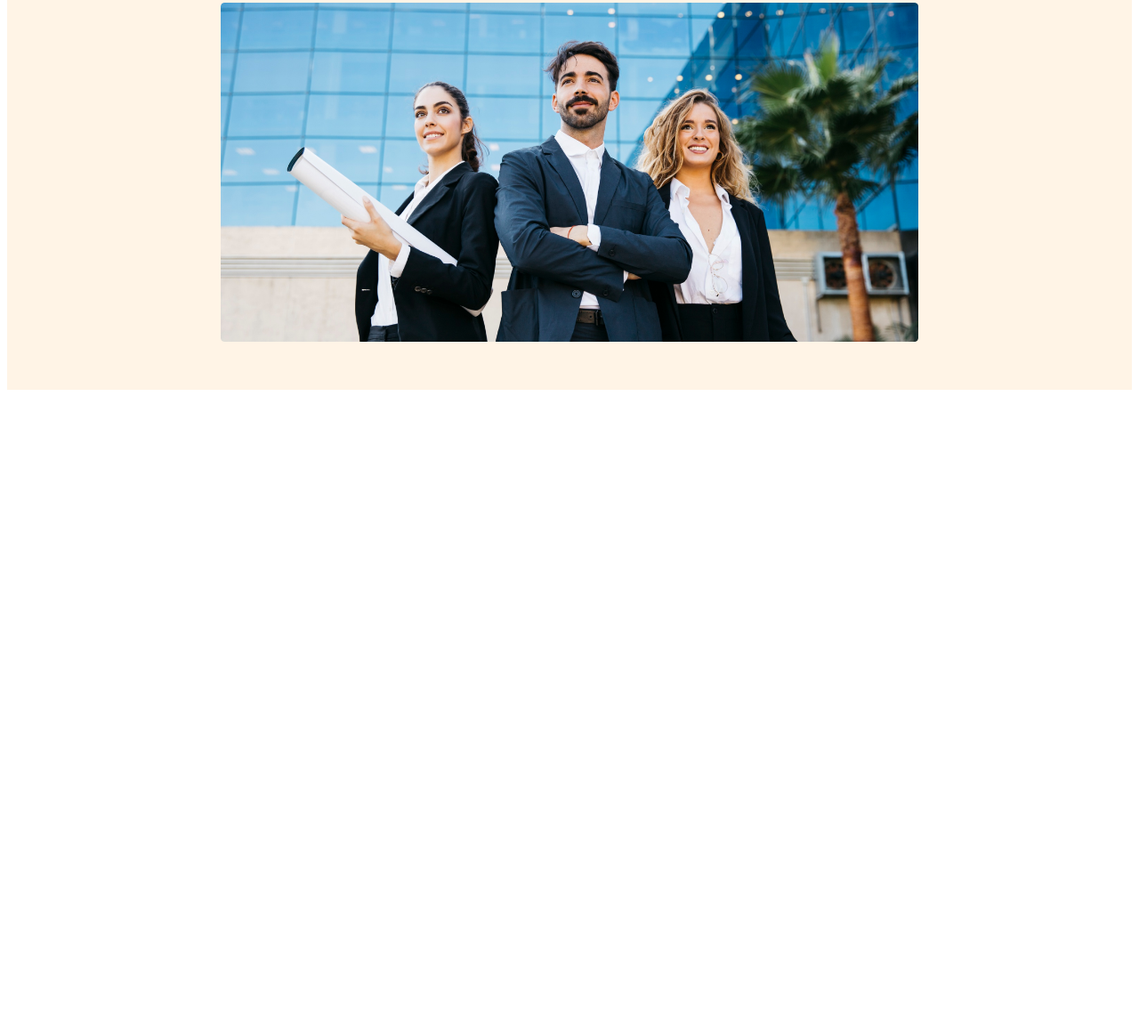
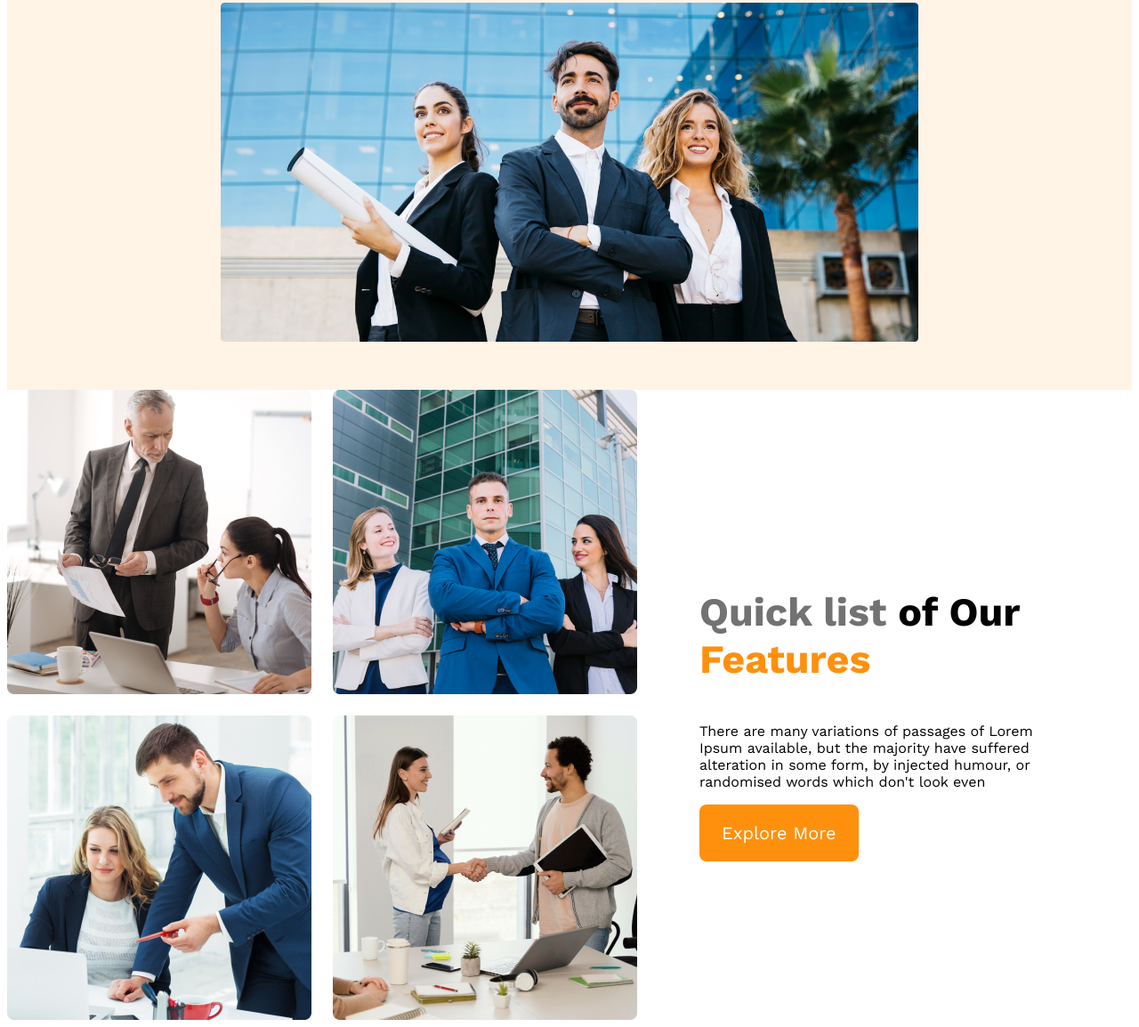
Before and after one commit to islam-sharmin/g3-architects-website, a plain HTML site: page index.html in a window 1280 px wide. Shown: the part 573-1727 px from the top of the page at 89% size. Before the commit the page ends 1019 px from the top, so only its background shows below. Drawn offline with nearby package versions, Linux system fonts and the light colour scheme.

Commit message:
teams section added

```diff
--- a/index.html
+++ b/index.html
@@ -10,6 +10,7 @@
 </head>
 
 <body>
+    <!-- header start -->
     <header>
         <nav>
             <h3 class="nav-title">G3 Architects</h3>
@@ -33,8 +34,25 @@
             <img src="images/banner.png" alt="">
         </div>
     </header>
+    <!-- header end -->
     <main>
+        <!-- teams section start -->
+        <section class="teams-container">
+            <div class="teams-img-container">
+                <img src="images/team1.png" alt="">
+                <img src="images/team2.png" alt="">
+                <img src="images/team3.png" alt="">
+                <img src="images/team4.png" alt="">
 
+            </div>
+            <div class="teams-content">
+                <h3 class="teams-title"><span class="quick-list">Quick list</span> <span>of Our</span> <span class="text-features">Features</span></h3>
+                <p class="teams-description">
+                    There are many variations of passages of Lorem Ipsum available, but the majority have suffered alteration in some form, by injected humour, or randomised words which don't look even
+                </p>
+                <button class="btn-primary">Explore More</button>
+            </div>
+        </section>
     </main>
     <footer>
 
--- a/styles/architect.css
+++ b/styles/architect.css
@@ -107,3 +107,44 @@ nav li a {
         padding: 50px;
     }
 }
+
+
+/* main styles */
+
+main {
+    max-width: 1440px;
+    margin: 0 auto;
+}
+
+
+/* teams styles */
+
+.teams-container {
+    display: flex;
+    align-items: center;
+}
+
+.teams-img-container {
+    display: grid;
+    grid-template-columns: repeat(2, 1fr);
+    gap: 1.5rem;
+}
+
+.teams-content {
+    padding-right: 70px;
+    padding-left: 70px;
+}
+
+.teams-title {
+    font-size: 2.8rem;
+}
+
+.teams-title .quick-list {
+    color: #727272;
+    font-weight: 500px;
+}
+
+.teams-title .text-features {
+    color: #FF900E;
+    font-weight: 700px;
+}
```
